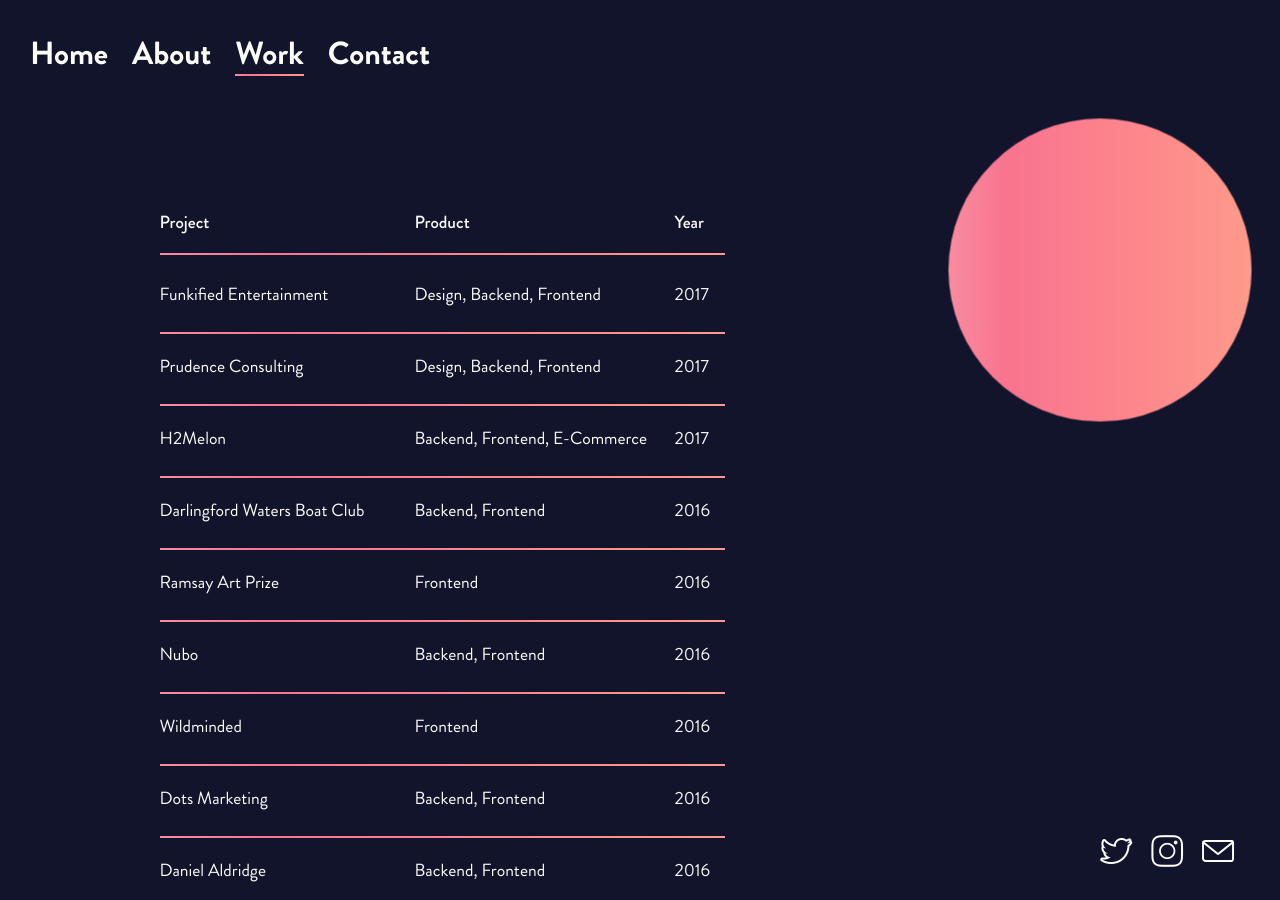
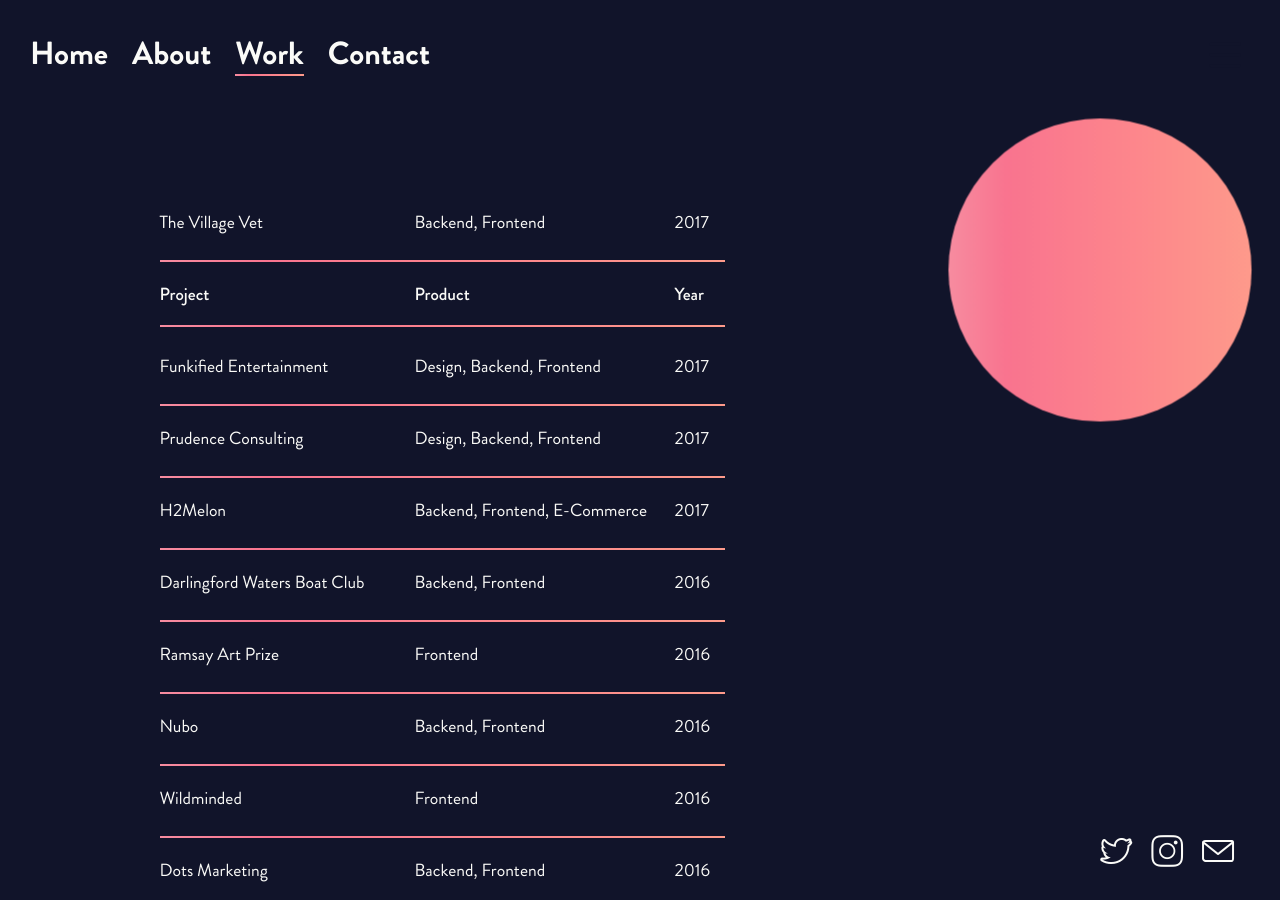
Before and after one commit to isaac-martin/isaacmartin, a Jekyll site: the page built from work.html, in a window 1280 px wide and 900 px high. Built offline with Jekyll 4.4.1, drawn with Linux system fonts in a browser that asks for light colours; nearby versions of some CDN libraries.

Commit message:
addd vv project

```diff
--- a/work.html
+++ b/work.html
@@ -4,11 +4,11 @@ title: Isaac Martin
 ---
 
 <div id="projects">
+  <div class="project-content"><a href="https://thevillagevet.co/" target="_blank"><div class="work-col-a">The Village Vet</div><div class="work-col-b">Christopher Doyle &amp; Co</div><div class="work-col-c">Backend, Frontend</div><div class="work-col-d">2017</div></a></div>
   <div class="project-header"><div class="work-col-a">Project</div><div class="work-col-b">Client</div><div class="work-col-c">Product</div><div class="work-col-d">Year</div></div>
   <div class="project-content"><a href="http://www.funkified.com.au" target="_blank"><div class="work-col-a">Funkified Entertainment</div><div class="work-col-b">Funkified Entertainment</div><div class="work-col-c">Design, Backend, Frontend</div><div class="work-col-d">2017</div></a></div>
   <div class="project-content"><a href="http://www.prudenceconsulting.com.au" target="_blank"><div class="work-col-a">Prudence Consulting</div><div class="work-col-b">Prudence Consulting</div><div class="work-col-c">Design, Backend, Frontend</div><div class="work-col-d">2017</div></a></div>
   <div class="project-content"><a href="https://www.h2melon.com" target="_blank"><div class="work-col-a">H2Melon</div><div class="work-col-b">H2Melon</div><div class="work-col-c">Backend, Frontend, E-Commerce</div><div class="work-col-d">2017</div></a></div>
-  <!-- <div class="project-content"><a href="https://thevillagevet.co/" target="_blank"><div class="work-col-a">The Village Vet</div><div class="work-col-b">Christopher Doyle &amp; Co</div><div class="work-col-c">Backend, Frontend</div><div class="work-col-d">2017</div></a></div> -->
   <div class="project-content"><a href="http://www.darlingford.com.au" target="_blank"><div class="work-col-a">Darlingford Waters Boat Club</div><div class="work-col-b">HeineJones</div><div class="work-col-c">Backend, Frontend</div><div class="work-col-d">2016</div></a></div>
   <div class="project-content"><a href="https://ramsay.artgallery.sa.gov.au/" target="_blank"><div class="work-col-a">Ramsay Art Prize</div><div class="work-col-b">Frost* Collective</div><div class="work-col-c">Frontend</div><div class="work-col-d">2016</div></a></div>
   <div class="project-content"><a href="http://nubo.com.au/" target="_blank"><div class="work-col-a">Nubo</div><div class="work-col-b">Frost* Collective</div><div class="work-col-c">Backend, Frontend</div><div class="work-col-d">2016</div></a></div>
```
